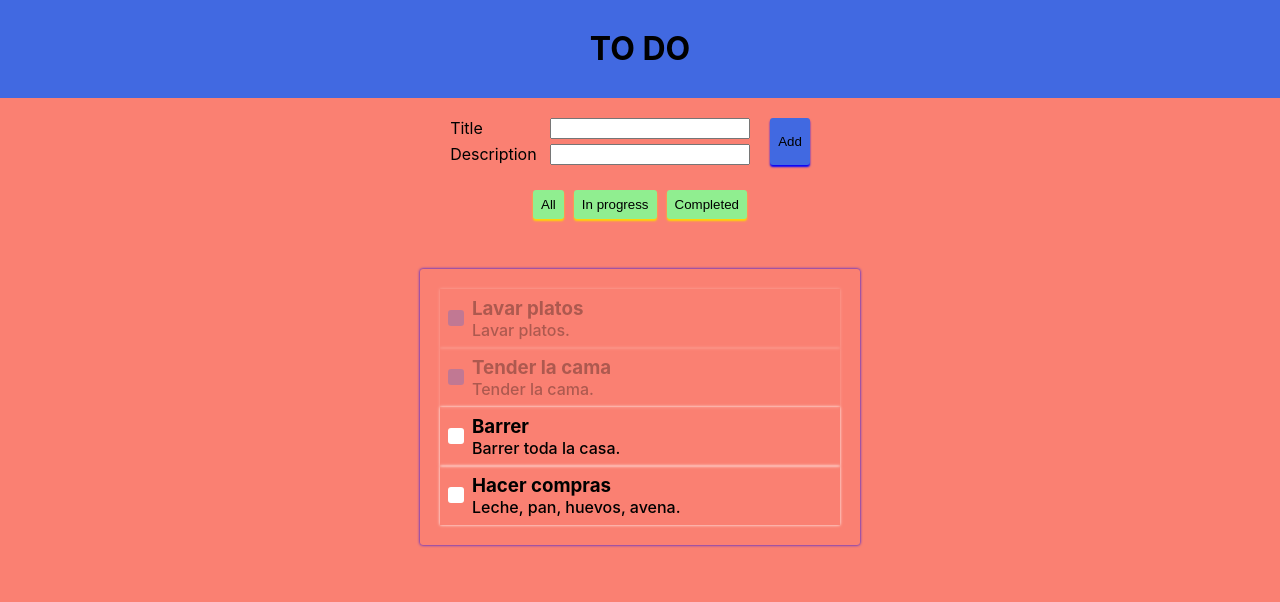
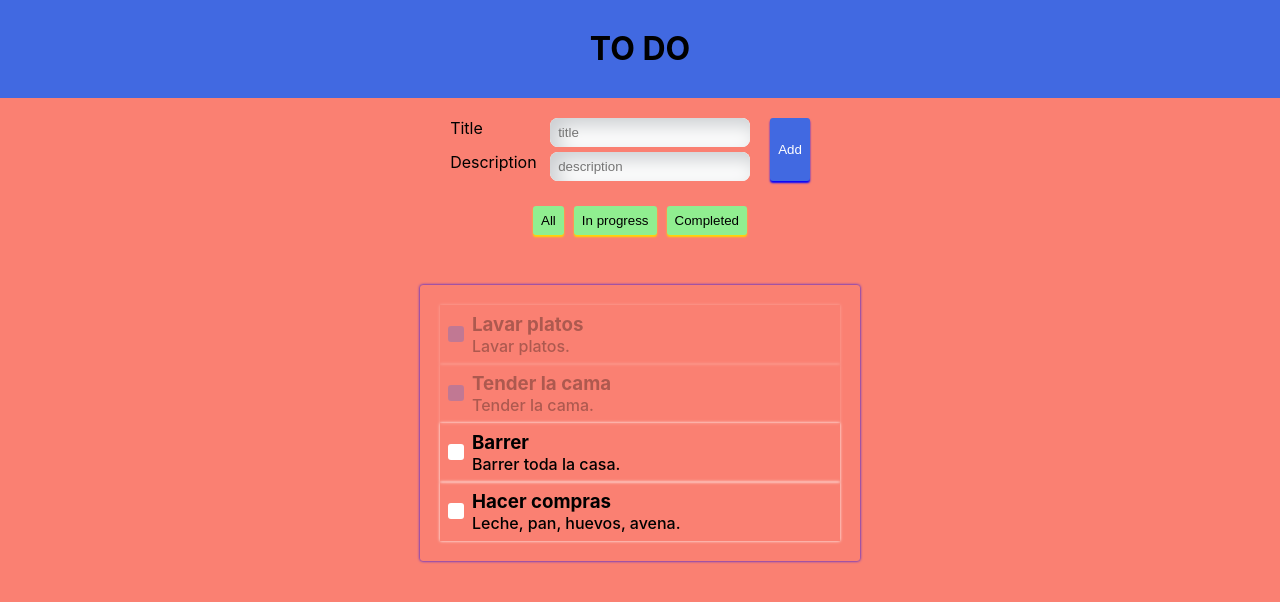
Before and after one commit to nickothan/To-Do, a React (Create React App) app: page / in a window 1280 px wide. Shown: the top 602 px of the page. Built offline with nearby package versions, Linux system fonts and the light colour scheme.

Commit message:
Estilos de inputs

```diff
--- a/src/Components/AddToDo/AddToDo.jsx
+++ b/src/Components/AddToDo/AddToDo.jsx
@@ -32,6 +32,7 @@ export default function AddToDo() {
                             type="text"
                             name="title"
                             value={title}
+                            placeholder="title"
                             onChange={(e) => setTitle(e.target.value)}
                         />
                     </div>
@@ -41,6 +42,7 @@ export default function AddToDo() {
                             type="text"
                             name="description"
                             value={description}
+                            placeholder="description"
                             onChange={(e) => setDescription(e.target.value)}
                         />
                     </div>
--- a/src/Components/AddToDo/styles.js
+++ b/src/Components/AddToDo/styles.js
@@ -19,11 +19,21 @@ export const AddToDoContainer = styled.div`
             margin-bottom: 5px;
         }
     }
+    input {
+        background-color: white;
+        border-radius: 8px;
+        padding: 7px 8px;
+        border: 0;
+        box-shadow: inset 8px 8px 20px #cbced1, inset -8px -8px 20px #fff;
+        outline: none;
+    }
+}
 
 .add-button {
     margin: 0 20px;
     padding: 7px 8px;
     background-color: royalblue;
+    color: white;
     border: 0;
     box-shadow: 0 2px 2px blue;
     border-radius: 3px;
@@ -34,7 +44,8 @@ export const AddToDoContainer = styled.div`
     }
 
     &:active {
+        color: beige;
         box-shadow: none;
-        }
+        box-shadow: 0 2px 2px blue, inset 0 0 10px blue, inset 0 0 10px blue;
     }
 `;
```
Lines whose indentation alone changed are shown as unchanged.
